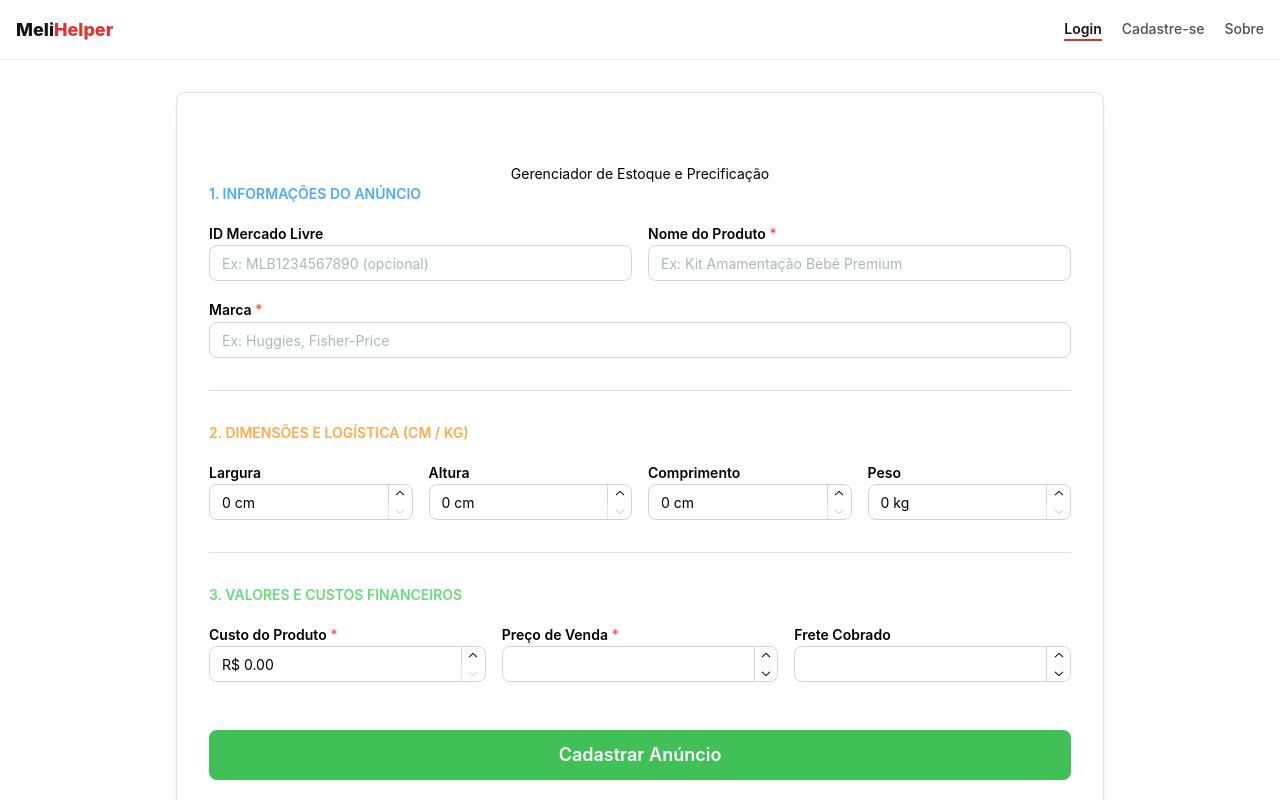
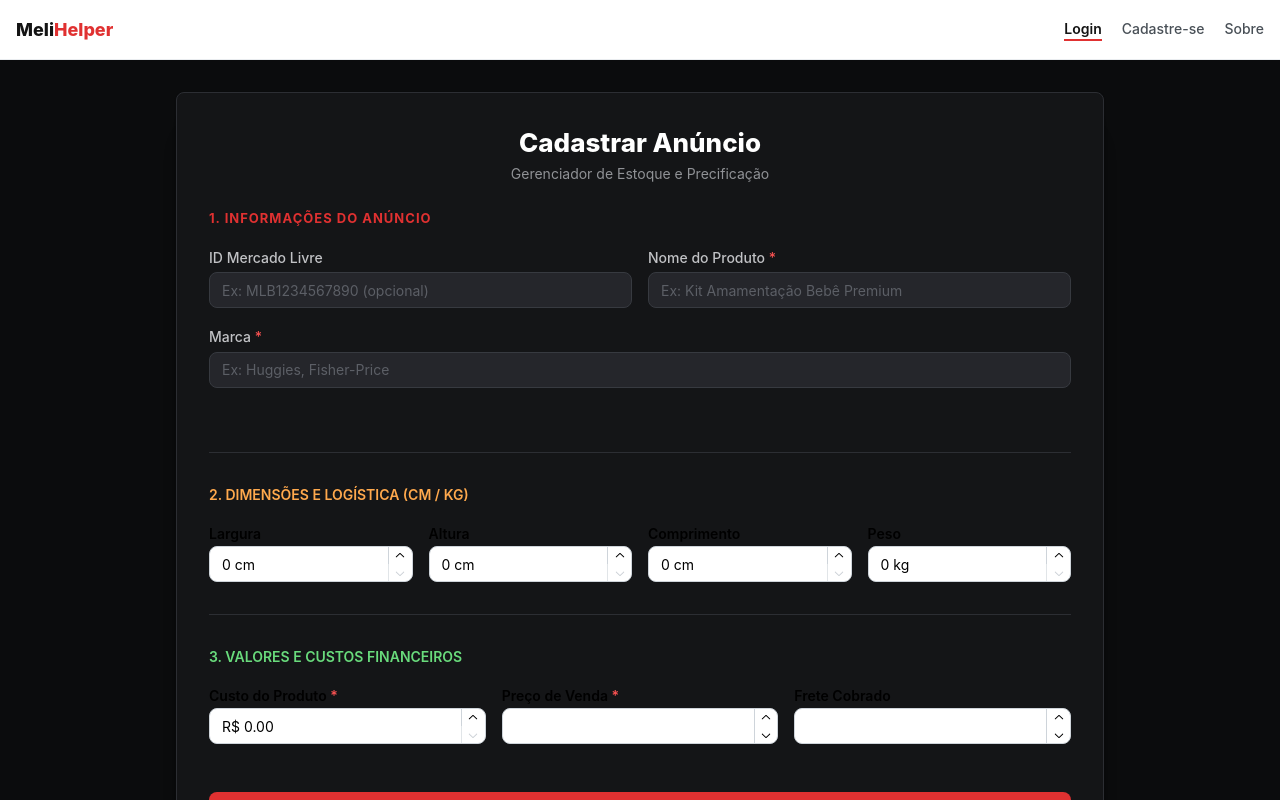
Before and after one commit to guilermes/meli-helper, a React (Vite) app in the folder client/: page /productCreate in a window 1280 px wide. Shown: the top 800 px of the page. Built offline with nearby package versions, Linux system fonts and the light colour scheme.

Commit message:
updating frontend productcreate page n productinfo module

```diff
--- /dev/null
+++ b/client/src/components/ProductInfo.module.css
@@ -0,0 +1,39 @@
+/* src/components/productForm/ProductForm.module.css */
+
+.sectionWrapper {
+  margin-bottom: 32px;
+}
+
+.sectionTitle {
+  font-size: 13px;
+  font-weight: 700;
+  text-transform: uppercase;
+  letter-spacing: 1px;
+  color: #e03131; /* Título da seção em Vermelho MeliHelper */
+  margin-bottom: 16px;
+}
+
+/* Customização dos Inputs do Mantine v7 */
+.inputLabel {
+  color: #c1c2c5; /* Cinza claro */
+  margin-bottom: 4px;
+  font-weight: 500;
+  font-size: 14px;
+}
+
+.input {
+  background-color: #25262b; /* Fundo escuro do input */
+  border-color: #373a40;
+  color: #ffffff;
+  transition: border-color 0.2s ease, box-shadow 0.2s ease;
+}
+
+.input::placeholder {
+  color: #5c5f66; /* Cor do placeholder mais discreta */
+}
+
+/* Efeito de foco padrão MeliHelper (Vermelho sutil) */
+.input:focus,
+.input:focus-within {
+  border-color: #e03131 !important;
+}
--- a/client/src/components/ProductInfo.tsx
+++ b/client/src/components/ProductInfo.tsx
@@ -1,6 +1,13 @@
 // src/components/productForm/InfoSection.tsx
 import { Grid, TextInput, Text } from '@mantine/core';
-import { ProductFormData } from '../pages/ProductCreate';
+import classes from './ProductInfo.module.css';
+
+// Mantendo exatamente a assinatura original que o seu ProductCreate espera
+interface ProductFormData {
+  idMercadoLivre: string;
+  nome: string;
+  marca: string;
+}
 
 interface InfoSectionProps {
   data: ProductFormData;
@@ -8,11 +15,18 @@
 }
 
 export function InfoSection({ data, onChange }: InfoSectionProps) {
+  // Objeto utilitário para não repetir classNames em todos os inputs
+  const inputStyles = {
+    input: classes.input,
+    label: classes.inputLabel,
+  };
+
   return (
-    <div>
-      <Text fw={600} c="blue.4" size="sm" mb="md" className="uppercase tracking-wider">
+    <div className={classes.sectionWrapper}>
+      <Text className={classes.sectionTitle}>
         1. Informações do Anúncio
       </Text>
+
       <Grid gutter="md">
         <Grid.Col span={{ base: 12, sm: 6 }}>
           <TextInput
@@ -20,8 +34,10 @@
             placeholder="Ex: MLB1234567890 (opcional)"
             value={data.idMercadoLivre}
             onChange={(e) => onChange('idMercadoLivre', e.currentTarget.value)}
+            classNames={inputStyles}
           />
         </Grid.Col>
+
         <Grid.Col span={{ base: 12, sm: 6 }}>
           <TextInput
             label="Nome do Produto"
@@ -29,8 +45,10 @@
             required
             value={data.nome}
             onChange={(e) => onChange('nome', e.currentTarget.value)}
+            classNames={inputStyles}
           />
         </Grid.Col>
+
         <Grid.Col span={12}>
           <TextInput
             label="Marca"
@@ -38,6 +56,7 @@
             required
             value={data.marca}
             onChange={(e) => onChange('marca', e.currentTarget.value)}
+            classNames={inputStyles}
           />
         </Grid.Col>
       </Grid>
--- /dev/null
+++ b/client/src/pages/ProductCreate.module.css
@@ -0,0 +1,61 @@
+.pageWrapper {
+  background-color: #0b0c0d; /* Fundo preto padrão */
+  min-height: 100vh;
+  display: flex;
+  align-items: center;
+}
+
+.container {
+  width: 100%;
+}
+
+.card {
+  background-color: #141517; /* Card cinza escuro */
+  border-color: #2c2e33;
+}
+
+.header {
+  text-align: center;
+  margin-bottom: 24px;
+}
+
+.title {
+  color: #ffffff;
+  font-weight: 800;
+}
+
+.subtitle {
+  color: #909296; /* Cinza médio para descrições secundárias */
+}
+
+.divider {
+  border-color: #2c2e33 !important;
+}
+
+/* Botão Vermelho de Ação */
+.buttonSubmit {
+  background-color: #e03131;
+  color: #ffffff;
+  font-weight: 600;
+  transition: background-color 0.2s ease, transform 0.1s ease;
+}
+
+.buttonSubmit:hover {
+  background-color: #c92a2a;
+  transform: translateY(-1px);
+}
+
+.buttonSubmit:active {
+  transform: translateY(1px);
+}
+
+/* Texto de Feedback de Sucesso */
+.feedbackText {
+  color: #40c057; /* Verde suave do Mantine para indicar sucesso no Dark Mode */
+  animation: pulse 2s infinite ease-in-out;
+}
+
+@keyframes pulse {
+  0%, 100% { opacity: 1; }
+  50% { opacity: 0.5; }
+}
--- a/client/src/pages/ProductCreate.tsx
+++ b/client/src/pages/ProductCreate.tsx
@@ -1,11 +1,12 @@
-// src/pages/ProductCreate.tsx
 import { useState } from 'react';
 import { Container, Paper, Title, Text, Button, Stack, Divider } from '@mantine/core';
 import { Product } from '../components/ProductTable';
-import { InfoSection } from '../components/ProductInfo';
+import { InfoSection } from '../components/ProductInfo'; // Corrigido o caminho conforme a estrutura
 import { DimensionsSection } from '../components/Dimensions';
 import { FinanceSection } from '../components/Finance';
+import classes from './ProductCreate.module.css';
 
+// Exportando o tipo corrigido e flexível para que InfoSection, DimensionsSection e FinanceSection herdem corretamente
 export type ProductFormData = Omit<Product, 'lucro' | 'margemPorcentagem'> & {
   idMercadoLivre?: string;
 };
@@ -20,7 +21,7 @@
   const [loading, setLoading] = useState(false);
   const [feedback, setFeedback] = useState('');
 
-  // Handler genérico que atende todos os componentes filhos de forma tipada
+  // Handler genérico perfeitamente alinhado com a assinatura dos filhos
   const handleFieldChange = (campo: keyof ProductFormData, valor: string | number) => {
     setFormData((prev) => ({ ...prev, [campo]: valor }));
   };
@@ -44,32 +45,40 @@
   };
 
   return (
-    <Container size="md" py="xl">
-      <Paper withBorder shadow="md" p="xl" radius="md" className="bg-slate-900 border-slate-800">
+    <div className={classes.pageWrapper}>
+      <Container size="md" py="xl" className={classes.container}>
+        <Paper withBorder shadow="xl" p="xl" radius="md" className={classes.card}>
 
-        <div className="text-center mb-6">
-          <Title order={2} c="white">Cadastrar Anúncio</Title>
-          <Text size="sm" c="slate.400" mt={4}>Gerenciador de Estoque e Precificação</Text>
+          <div className={classes.header}>
+            <Title order={2} className={classes.title}>Cadastrar Anúncio</Title>
+            <Text size="sm" className={classes.subtitle} mt={4}>
+              Gerenciador de Estoque e Precificação
+            </Text>
           </div>
 
           <form onSubmit={handleSubmit}>
             <Stack gap="xl">
 
-            {/* Seções Isoladas e Limpas */}
+              {/* Seções Isoladas */}
               <InfoSection data={formData} onChange={handleFieldChange} />
-            <Divider className="border-slate-800" />
+              <Divider className={classes.divider} />
+              <DimensionsSection data={formData} onChange={handleFieldChange} className={classes.input}/>
+              <Divider className={classes.divider} />
+              <FinanceSection data={formData} onChange={handleFieldChange} className={classes.input}/>
 
-            <DimensionsSection data={formData} onChange={handleFieldChange} />
-            <Divider className="border-slate-800" />
-
-            <FinanceSection data={formData} onChange={handleFieldChange} />
-
-            <Button type="submit" color="green" size="lg" fullWidth mt="md" loading={loading}>
+              <Button
+                type="submit"
+                size="lg"
+                fullWidth
+                mt="md"
+                loading={loading}
+                className={classes.buttonSubmit}
+              >
                 Cadastrar Anúncio
               </Button>
 
               {feedback && (
-              <Text c="green.4" fw={600} ta="center" className="animate-pulse">
+                <Text fw={600} ta="center" className={classes.feedbackText}>
                   {feedback}
                 </Text>
               )}
@@ -78,5 +87,6 @@
           </form>
         </Paper>
       </Container>
+    </div>
   );
 }
```
Lines whose indentation alone changed are shown as unchanged.
